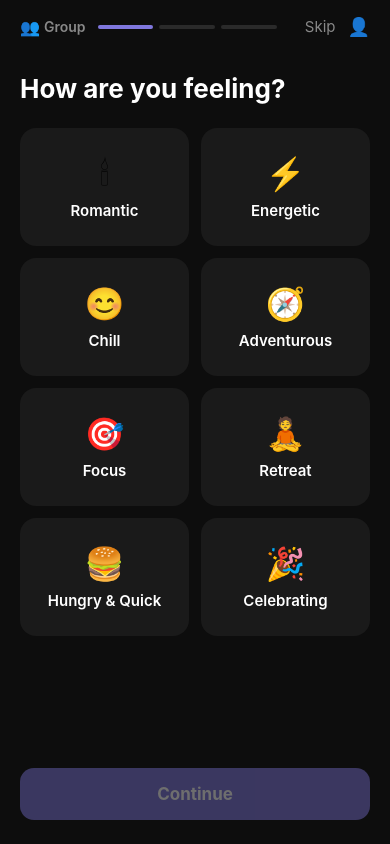
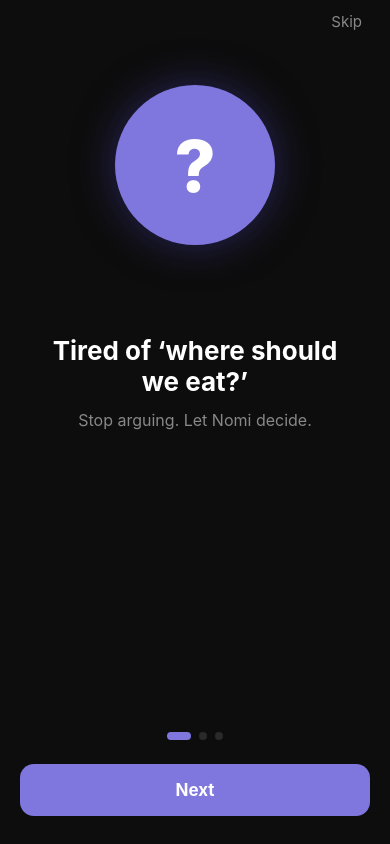
Before and after one commit to dygbhcc/nomi, a React Native app in the folder mobile/nomi/: screen / in a window 390 px wide. Built offline with nearby package versions, Linux system fonts and the light colour scheme.

Commit message:
onboarding page added

```diff
--- a/mobile/nomi/App.tsx
+++ b/mobile/nomi/App.tsx
@@ -1,5 +1,7 @@
-import React, { useState } from "react";
+import React, { useState, useEffect } from "react";
 import { SafeAreaProvider } from "react-native-safe-area-context";
+import AsyncStorage from "@react-native-async-storage/async-storage";
+import OnboardingScreen from "./screens/OnboardingScreen";
 import MoodScreen from "./screens/MoodScreen";
 import BudgetScreen from "./screens/BudgetScreen";
 import DistanceScreen from "./screens/DistanceScreen";
@@ -13,7 +15,10 @@
 import LeaderboardScreen from "./screens/LeaderboardScreen";
 import ValidateScreen from "./screens/ValidateScreen";
 
+const ONBOARDED_KEY = "nomi_has_onboarded";
+
 type Screen =
+  | "onboarding"
   | "mood"
   | "budget"
   | "distance"
@@ -28,18 +33,41 @@
   | "validate";
 
 export default function App() {
-  const [screen, setScreen] = useState<Screen>("mood");
+  const [screen, setScreen] = useState<Screen | null>(null);
   const [selectedMoods, setSelectedMoods] = useState<string[]>([]);
   const [selectedBudget, setSelectedBudget] = useState<number | null>(null);
   const [detailRestaurant, setDetailRestaurant] = useState<Restaurant | null>(null);
   const [roomCode, setRoomCode] = useState("");
   const [participants, setParticipants] = useState<string[]>([]);
   const [winnerName, setWinnerName] = useState("");
-  // Track where to return after validate screen
   const [returnScreen, setReturnScreen] = useState<Screen>("mood");
+
+  // Check onboarding status on startup
+  useEffect(() => {
+    AsyncStorage.getItem(ONBOARDED_KEY).then((value) => {
+      setScreen(value === "true" ? "mood" : "onboarding");
+    });
+  }, []);
+
+  const handleOnboardingDone = async () => {
+    await AsyncStorage.setItem(ONBOARDED_KEY, "true");
+    setScreen("mood");
+  };
+
+  // Loading state while checking AsyncStorage
+  if (screen === null) {
+    return (
+      <SafeAreaProvider>
+        <></>
+      </SafeAreaProvider>
+    );
+  }
 
   return (
     <SafeAreaProvider>
+      {screen === "onboarding" && (
+        <OnboardingScreen onDone={handleOnboardingDone} />
+      )}
       {screen === "mood" && (
         <MoodScreen
           onContinue={(moods) => {
--- a/mobile/nomi/package.json
+++ b/mobile/nomi/package.json
@@ -9,6 +9,7 @@
     "web": "expo start --web"
   },
   "dependencies": {
+    "@react-native-async-storage/async-storage": "2.2.0",
     "expo": "~54.0.33",
     "expo-status-bar": "~3.0.9",
     "react": "19.1.0",
--- /dev/null
+++ b/mobile/nomi/screens/OnboardingScreen.tsx
@@ -0,0 +1,391 @@
+import React, { useRef, useState } from "react";
+import {
+  View,
+  Text,
+  TouchableOpacity,
+  StyleSheet,
+  FlatList,
+  Dimensions,
+} from "react-native";
+import { SafeAreaView } from "react-native-safe-area-context";
+import { StatusBar } from "expo-status-bar";
+
+const ACCENT = "#7F77DD";
+const ACCENT_DARK = "#3C3489";
+const BG = "#0D0D0D";
+const CARD_BG = "#1A1A1A";
+const TEXT_PRIMARY = "#FFFFFF";
+const TEXT_SECONDARY = "#888888";
+
+const { width: SCREEN_WIDTH } = Dimensions.get("window");
+
+type Slide = {
+  id: string;
+  title: string;
+  subtitle: string;
+  illustration: "problem" | "solo" | "group";
+};
+
+const SLIDES: Slide[] = [
+  {
+    id: "1",
+    title: "Tired of \u2018where should we eat?\u2019",
+    subtitle: "Stop arguing. Let Nomi decide.",
+    illustration: "problem",
+  },
+  {
+    id: "2",
+    title: "Swipe. Match. Eat.",
+    subtitle:
+      "Tell us your mood and budget. We\u2019ll find the perfect spot in seconds.",
+    illustration: "solo",
+  },
+  {
+    id: "3",
+    title: "No more group chat chaos",
+    subtitle: "Everyone votes, Nomi decides. Fair, fast, fun.",
+    illustration: "group",
+  },
+];
+
+// --- Illustrations ---
+
+function ProblemIllustration() {
+  return (
+    <View style={ilStyles.container}>
+      <View style={ilStyles.gradientCircle}>
+        <Text style={ilStyles.questionMark}>?</Text>
+      </View>
+    </View>
+  );
+}
+
+function SoloIllustration() {
+  return (
+    <View style={ilStyles.container}>
+      <View style={ilStyles.mockCard}>
+        <View style={ilStyles.mockPhoto} />
+        <View style={ilStyles.mockInfo}>
+          <View style={ilStyles.mockBadge}>
+            <Text style={ilStyles.mockBadgeText}>romantic</Text>
+          </View>
+          <View style={[ilStyles.mockBadge, { backgroundColor: "rgba(46,204,113,0.2)" }]}>
+            <Text style={[ilStyles.mockBadgeText, { color: "#2ECC71" }]}>
+              chill
+            </Text>
+          </View>
+        </View>
+      </View>
+    </View>
+  );
+}
+
+function GroupIllustration() {
+  const avatarColors = ["#E74C3C", "#2ECC71", "#3498DB"];
+  return (
+    <View style={ilStyles.container}>
+      <View style={ilStyles.groupRow}>
+        {avatarColors.map((color, i) => (
+          <View key={i} style={ilStyles.groupSlot}>
+            <View style={[ilStyles.groupAvatar, { backgroundColor: color }]}>
+              <Text style={ilStyles.groupAvatarText}>
+                {["\u{1F464}", "\u{1F464}", "\u{1F464}"][i]}
+              </Text>
+            </View>
+            <Text style={ilStyles.checkmark}>{"\u2713"}</Text>
+          </View>
+        ))}
+      </View>
+      <View style={ilStyles.convergeArrow}>
+        <Text style={ilStyles.convergeText}>{"\u25BC"}</Text>
+      </View>
+      <View style={ilStyles.resultCard}>
+        <Text style={ilStyles.resultEmoji}>{"\u{1F37D}"}</Text>
+        <Text style={ilStyles.resultText}>Winner!</Text>
+      </View>
+    </View>
+  );
+}
+
+const ilStyles = StyleSheet.create({
+  container: {
+    width: SCREEN_WIDTH - 80,
+    height: 260,
+    alignItems: "center",
+    justifyContent: "center",
+  },
+  // Problem
+  gradientCircle: {
+    width: 160,
+    height: 160,
+    borderRadius: 80,
+    backgroundColor: ACCENT,
+    alignItems: "center",
+    justifyContent: "center",
+    shadowColor: ACCENT_DARK,
+    shadowOffset: { width: 0, height: 0 },
+    shadowOpacity: 0.6,
+    shadowRadius: 40,
+    elevation: 10,
+  },
+  questionMark: {
+    color: TEXT_PRIMARY,
+    fontSize: 72,
+    fontWeight: "800",
+  },
+  // Solo
+  mockCard: {
+    width: 180,
+    height: 220,
+    backgroundColor: CARD_BG,
+    borderRadius: 20,
+    overflow: "hidden",
+    borderWidth: 2,
+    borderColor: "#2A2A2A",
+  },
+  mockPhoto: {
+    flex: 1,
+    backgroundColor: "#1A1A2E",
+  },
+  mockInfo: {
+    flexDirection: "row",
+    gap: 6,
+    padding: 12,
+  },
+  mockBadge: {
+    backgroundColor: "rgba(127,119,221,0.2)",
+    paddingHorizontal: 10,
+    paddingVertical: 4,
+    borderRadius: 10,
+  },
+  mockBadgeText: {
+    color: ACCENT,
+    fontSize: 11,
+    fontWeight: "600",
+  },
+  // Group
+  groupRow: {
+    flexDirection: "row",
+    gap: 28,
+    marginBottom: 8,
+  },
+  groupSlot: {
+    alignItems: "center",
+  },
+  groupAvatar: {
+    width: 52,
+    height: 52,
+    borderRadius: 26,
+    alignItems: "center",
+    justifyContent: "center",
+  },
+  groupAvatarText: {
+    fontSize: 22,
+  },
+  checkmark: {
+    color: "#2ECC71",
+    fontSize: 18,
+    fontWeight: "700",
+    marginTop: 4,
+  },
+  convergeArrow: {
+    marginVertical: 6,
+  },
+  convergeText: {
+    color: TEXT_SECONDARY,
+    fontSize: 24,
+  },
+  resultCard: {
+    backgroundColor: CARD_BG,
+    borderRadius: 14,
+    paddingHorizontal: 28,
+    paddingVertical: 12,
+    flexDirection: "row",
+    alignItems: "center",
+    gap: 8,
+    borderWidth: 2,
+    borderColor: ACCENT,
+  },
+  resultEmoji: {
+    fontSize: 24,
+  },
+  resultText: {
+    color: ACCENT,
+    fontSize: 16,
+    fontWeight: "700",
+  },
+});
+
+// --- Main Component ---
+
+type Props = {
+  onDone: () => void;
+};
+
+export default function OnboardingScreen({ onDone }: Props) {
+  const [activeIndex, setActiveIndex] = useState(0);
+  const flatListRef = useRef<FlatList>(null);
+
+  const isLast = activeIndex === SLIDES.length - 1;
+
+  const goNext = () => {
+    if (isLast) {
+      onDone();
+    } else {
+      const next = activeIndex + 1;
+      flatListRef.current?.scrollToIndex({ index: next, animated: true });
+      setActiveIndex(next);
+    }
+  };
+
+  const renderIllustration = (type: Slide["illustration"]) => {
+    switch (type) {
+      case "problem":
+        return <ProblemIllustration />;
+      case "solo":
+        return <SoloIllustration />;
+      case "group":
+        return <GroupIllustration />;
+    }
+  };
+
+  const renderSlide = ({ item }: { item: Slide }) => (
+    <View style={styles.slide}>
+      <View style={styles.illustrationWrapper}>
+        {renderIllustration(item.illustration)}
+      </View>
+      <Text style={styles.title}>{item.title}</Text>
+      <Text style={styles.subtitle}>{item.subtitle}</Text>
+    </View>
+  );
+
+  return (
+    <SafeAreaView style={styles.container}>
+      <StatusBar style="light" />
+
+      {/* Skip */}
+      <View style={styles.skipRow}>
+        <TouchableOpacity onPress={onDone} style={styles.skipButton}>
+          <Text style={styles.skipText}>Skip</Text>
+        </TouchableOpacity>
+      </View>
+
+      <FlatList
+        ref={flatListRef}
+        data={SLIDES}
+        renderItem={renderSlide}
+        keyExtractor={(item) => item.id}
+        horizontal
+        pagingEnabled
+        showsHorizontalScrollIndicator={false}
+        scrollEventThrottle={16}
+        onMomentumScrollEnd={(e) => {
+          const idx = Math.round(
+            e.nativeEvent.contentOffset.x / SCREEN_WIDTH
+          );
+          setActiveIndex(idx);
+        }}
+        bounces={false}
+      />
+
+      {/* Dots */}
+      <View style={styles.dotsRow}>
+        {SLIDES.map((_, i) => (
+          <View
+            key={i}
+            style={[styles.dot, i === activeIndex && styles.dotActive]}
+          />
+        ))}
+      </View>
+
+      {/* Next / Get Started */}
+      <View style={styles.bottomContainer}>
+        <TouchableOpacity
+          style={styles.nextButton}
+          activeOpacity={0.8}
+          onPress={goNext}
+        >
+          <Text style={styles.nextText}>
+            {isLast ? "Get Started" : "Next"}
+          </Text>
+        </TouchableOpacity>
+      </View>
+    </SafeAreaView>
+  );
+}
+
+const styles = StyleSheet.create({
+  container: {
+    flex: 1,
+    backgroundColor: BG,
+  },
+  skipRow: {
+    flexDirection: "row",
+    justifyContent: "flex-end",
+    paddingHorizontal: 20,
+    paddingTop: 8,
+  },
+  skipButton: {
+    paddingVertical: 4,
+    paddingHorizontal: 8,
+  },
+  skipText: {
+    color: TEXT_SECONDARY,
+    fontSize: 15,
+  },
+  slide: {
+    width: SCREEN_WIDTH,
+    alignItems: "center",
+    justifyContent: "center",
+    paddingHorizontal: 40,
+    flex: 1,
+  },
+  illustrationWrapper: {
+    marginBottom: 40,
+    alignItems: "center",
+  },
+  title: {
+    color: TEXT_PRIMARY,
+    fontSize: 26,
+    fontWeight: "700",
+    textAlign: "center",
+    marginBottom: 12,
+  },
+  subtitle: {
+    color: TEXT_SECONDARY,
+    fontSize: 16,
+    textAlign: "center",
+    lineHeight: 22,
+  },
+  dotsRow: {
+    flexDirection: "row",
+    justifyContent: "center",
+    gap: 8,
+    marginBottom: 24,
+  },
+  dot: {
+    width: 8,
+    height: 8,
+    borderRadius: 4,
+    backgroundColor: "#2A2A2A",
+  },
+  dotActive: {
+    backgroundColor: ACCENT,
+    width: 24,
+  },
+  bottomContainer: {
+    paddingHorizontal: 20,
+    paddingBottom: 28,
+  },
+  nextButton: {
+    backgroundColor: ACCENT,
+    borderRadius: 14,
+    paddingVertical: 16,
+    alignItems: "center",
+  },
+  nextText: {
+    color: TEXT_PRIMARY,
+    fontSize: 17,
+    fontWeight: "700",
+  },
+});
```
Also changed, not shown: 1 other file (tests, documents, lock files or other folders).
